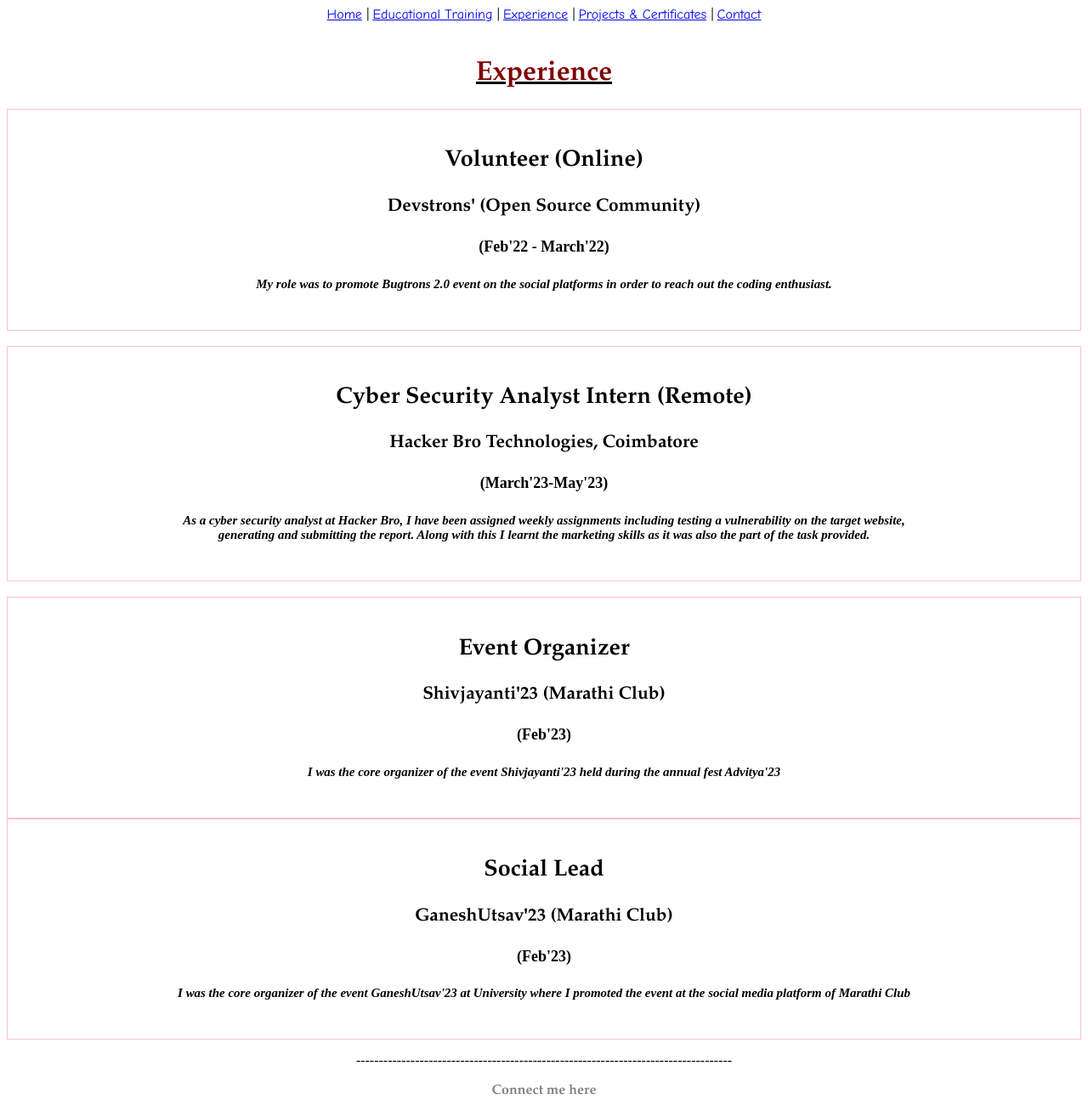
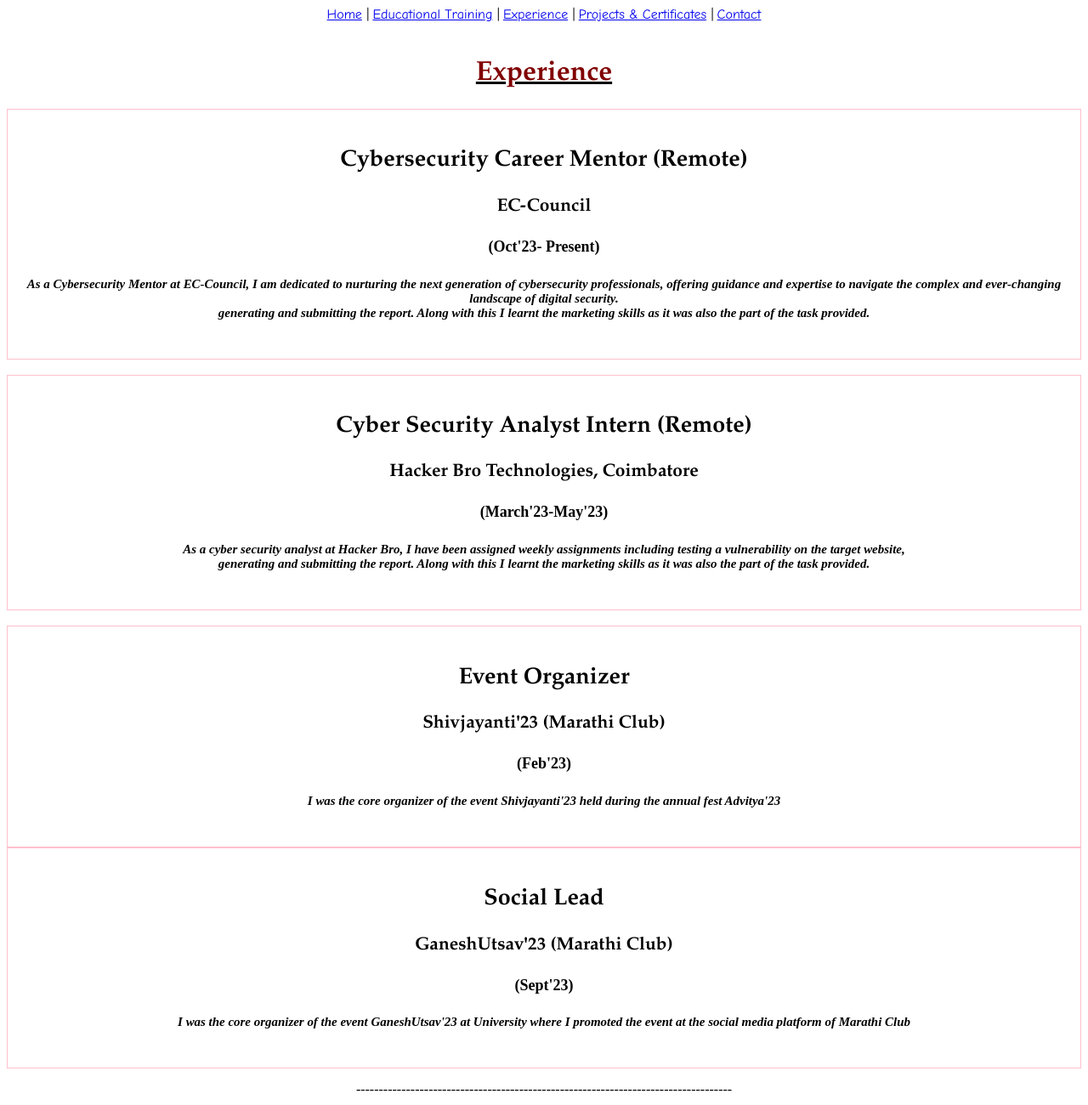
Before and after one commit to harshniture/portfolio, a plain HTML site: page Exp.html in a window 1280 px wide. Shown: the top 1300 px of the page at 85% size. Drawn offline with Linux system fonts and the light colour scheme.

Commit message:
exp portfolio add

```diff
--- a/Exp.html
+++ b/Exp.html
@@ -19,10 +19,11 @@
 
     <h1><u><font face="Garamond" color="maroon">Experience</font></u></h1>
     <div  style="border:1px solid pink;padding:20px;font-size:18px">
-    <h2><b><font face="Garamond">Volunteer (Online)</font></b></h2>
-    <h3><font face="Garamond">Devstrons' (Open Source Community)</font></h3>
-    <h4>(Feb'22 - March'22)</h4>
-    <h5><i>My role was to promote Bugtrons 2.0 event on the social platforms in order to reach out the coding enthusiast.</i></h5>
+    <h2><b><font face="Garamond">Cybersecurity Career Mentor (Remote)</font></b></h2>
+    <h3><font face="Garamond">EC-Council</font></h3>
+    <h4>(Oct'23- Present)</h4>
+    <h5><i>As a Cybersecurity Mentor at EC-Council, I am dedicated to nurturing the next generation of cybersecurity professionals, offering
+        guidance and expertise to navigate the complex and ever-changing landscape of digital security.<br>generating and submitting the report. Along with this I learnt the marketing skills as it was also the part of the task provided.</i></h5>
     </div><br>
     <div  style="border:1px solid pink;padding:20px;font-size:18px">
     <h2><b><font face="Garamond">Cyber Security Analyst Intern (Remote)</font></b></h2>
@@ -37,11 +38,11 @@
     <h5><i>I was the core organizer of the event Shivjayanti'23 held during the annual fest Advitya'23</i></h5>
     </div>
     <div  style="border:1px solid pink;padding:20px;font-size:18px">
-        <h2><b><font face="Garamond">Social Lead</font></b></h2>
-        <h3><font face="Garamond">GaneshUtsav'23 (Marathi Club)</font></h3>
-        <h4>(Feb'23)</h4>
-        <h5><i>I was the core organizer of the event GaneshUtsav'23 at University where I promoted the event at the social media platform of Marathi Club</i></h5>
-        </div>
+    <h2><b><font face="Garamond">Social Lead</font></b></h2>
+    <h3><font face="Garamond">GaneshUtsav'23 (Marathi Club)</font></h3>
+    <h4>(Sept'23)</h4>
+    <h5><i>I was the core organizer of the event GaneshUtsav'23 at University where I promoted the event at the social media platform of Marathi Club</i></h5>
+    </div>
     <p>-----------------------------------------------------------------------------------</p>
     </center>
 </body>
```
